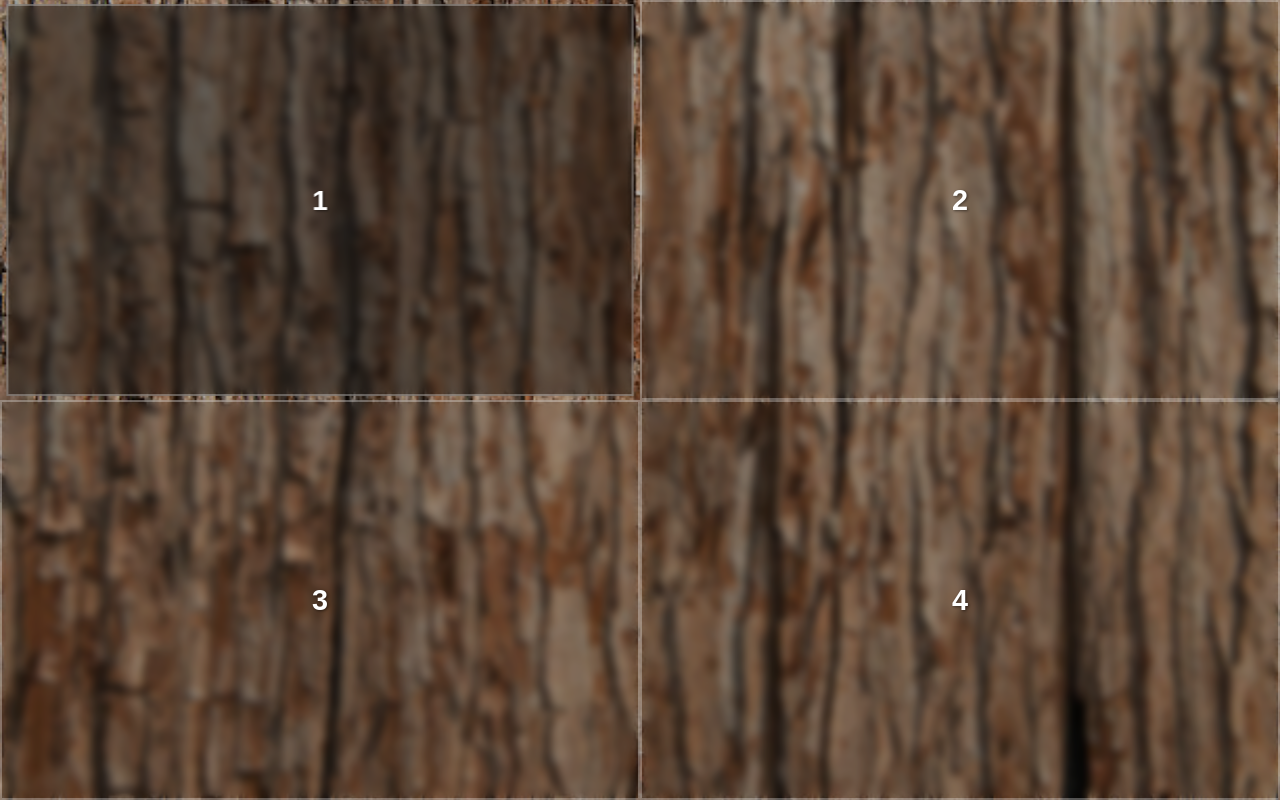
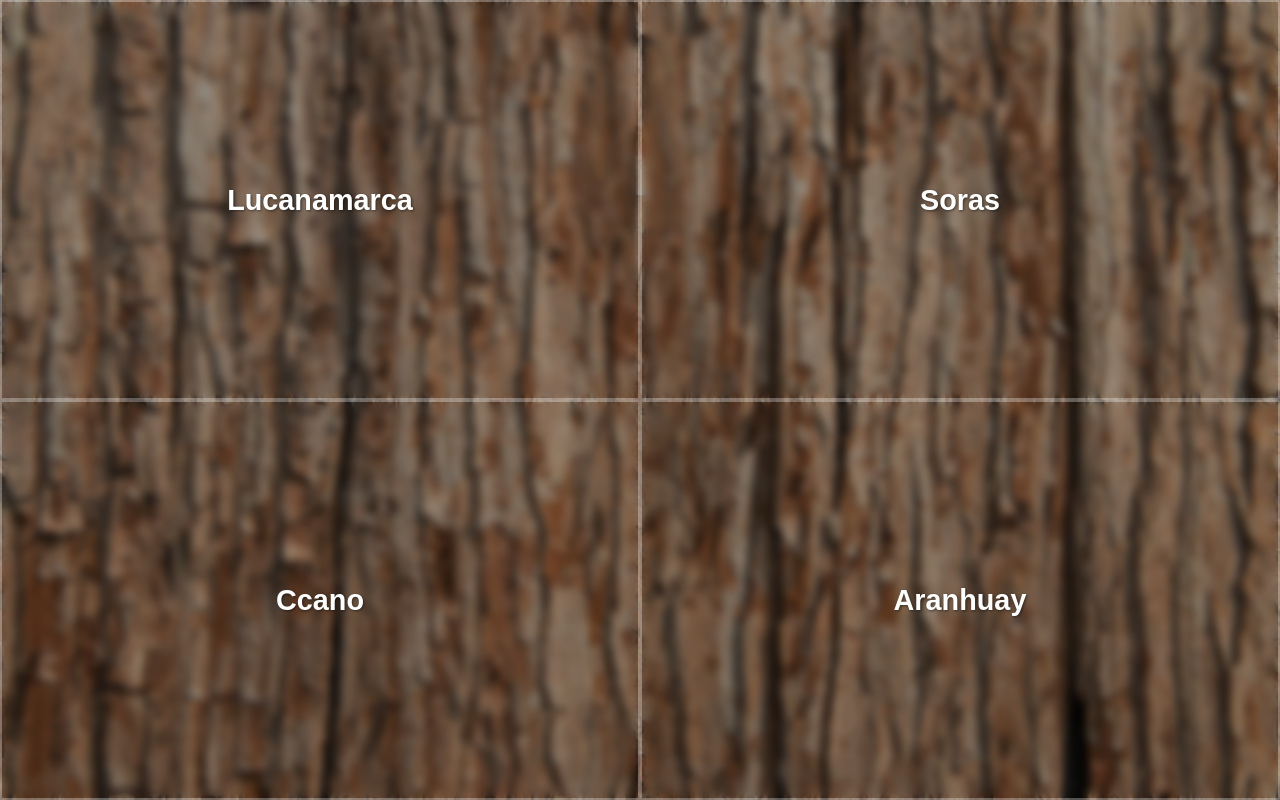
Before and after one commit to y0yoyopi/arteando-ando, a React (Create React App) app: page / in a window 1280 px wide. Built offline with nearby package versions, Linux system fonts and the light colour scheme.

Commit message:
Update App.js

```diff
--- a/src/App.js
+++ b/src/App.js
@@ -2,6 +2,14 @@ import React, { useState, useRef } from "react";
 import "./App.css";
 
 const ESP32_IP = "10.142.69.251";
+
+// Mapeo de botones a localidades
+const LOCALIDADES = {
+  1: "Lucanamarca",
+  2: "Soras",
+  3: "Ccano",
+  4: "Aranhuay"
+};
 
 function App() {
   const [currentAudio, setCurrentAudio] = useState(null);
@@ -14,7 +22,7 @@ function App() {
     try {
       await fetch(`http://${ESP32_IP}/${comando}`);
     } catch (error) {
-      // Silenciar errores en producción
+      // Silenciar errores
     }
   };
 
@@ -49,7 +57,7 @@ function App() {
       // ESPERAR 10 SEGUNDOS (GPIO19) y luego ocultar todo
       setTimeout(() => {
         stopAudio();
-      }, 10000); // 10 segundos para la secuencia GPIO19
+      }, 10000);
     };
 
     audio.onerror = () => {
@@ -86,7 +94,7 @@ function App() {
             onClick={() => !isProcessActive && playAudio(id)}
             disabled={isProcessActive}
           >
-            <span className="button-text">{id}</span>
+            <span className="button-text">{LOCALIDADES[id]}</span>
             <span className="button-subtext">
               {isProcessActive && currentPlayingId === id ? "Ejecutando..." : ""}
             </span>
@@ -98,7 +106,7 @@ function App() {
         <div className="audio-controls-overlay">
           <div className="audio-controls">
             <div className="playing-status">
-              {currentPlayingId ? `Reproduciendo audio ${currentPlayingId}` : "Proceso activo"}
+              Reproduciendo: {LOCALIDADES[currentPlayingId]}
               <div className="process-info">
                 {isProcessActive && "Secuencia de LEDs en progreso..."}
               </div>
```
